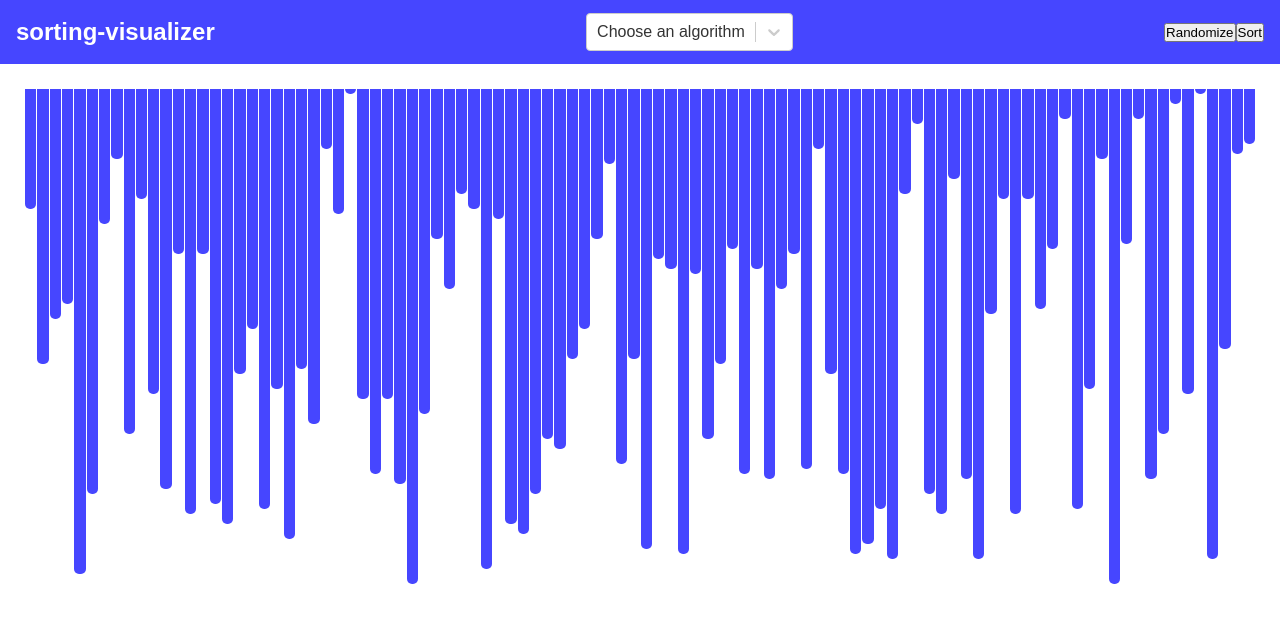
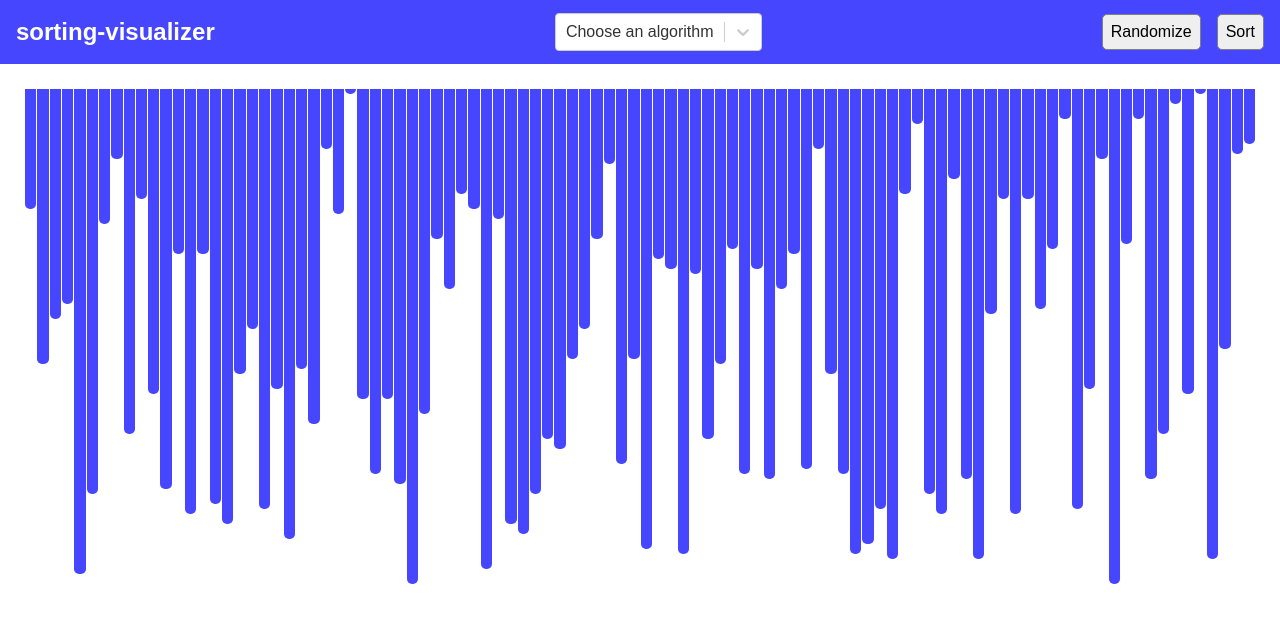
Before and after one commit to drew18moore/sorting-visualizer-react, a React (Create React App) app: page / in a window 1280 px wide. Shown: the top 622 px of the page. Built offline with nearby package versions, Linux system fonts and the light colour scheme.

Commit message:
Changed styling of randomize and sort buttons

```diff
--- a/src/App.js
+++ b/src/App.js
@@ -154,7 +154,7 @@ function App() {
 
   return (
     <div className="App">
-      <Header algo={chosenAlgo} onChange={handleChange} randomize={randomize} sort={sort} />
+      <Header onChange={handleChange} randomize={randomize} sort={sort} />
       <Main vals={data.values} randomize={randomize} sort={sort}/>
     </div>
   );
--- a/src/Header.css
+++ b/src/Header.css
@@ -10,3 +10,16 @@ nav {
 #nav-logo h1 {
     color: white;
 }
+
+#buttons-form {
+    display: flex;
+    gap: 1rem;
+}
+
+#rand-btn, #sort-btn {
+    cursor: pointer;
+    font-size: 1rem;
+    padding: 0.5rem;
+    border-radius: 5px;
+    border: 1px solid gray;
+}
--- a/src/components/Header.js
+++ b/src/components/Header.js
@@ -16,8 +16,8 @@ function Header(props) {
             </div>
             <Select onChange={props.onChange} value={options.value} options={options} defaultValue={options[0]}/>
             <form id="buttons-form">
-                <button type='button' onClick={props.randomize}>Randomize</button>
-                <button type='button' onClick={props.sort}>Sort</button>
+                <button id='rand-btn' type='button' onClick={props.randomize}>Randomize</button>
+                <button id='sort-btn' type='button' onClick={props.sort}>Sort</button>
             </form>
         </nav>
     );
```
